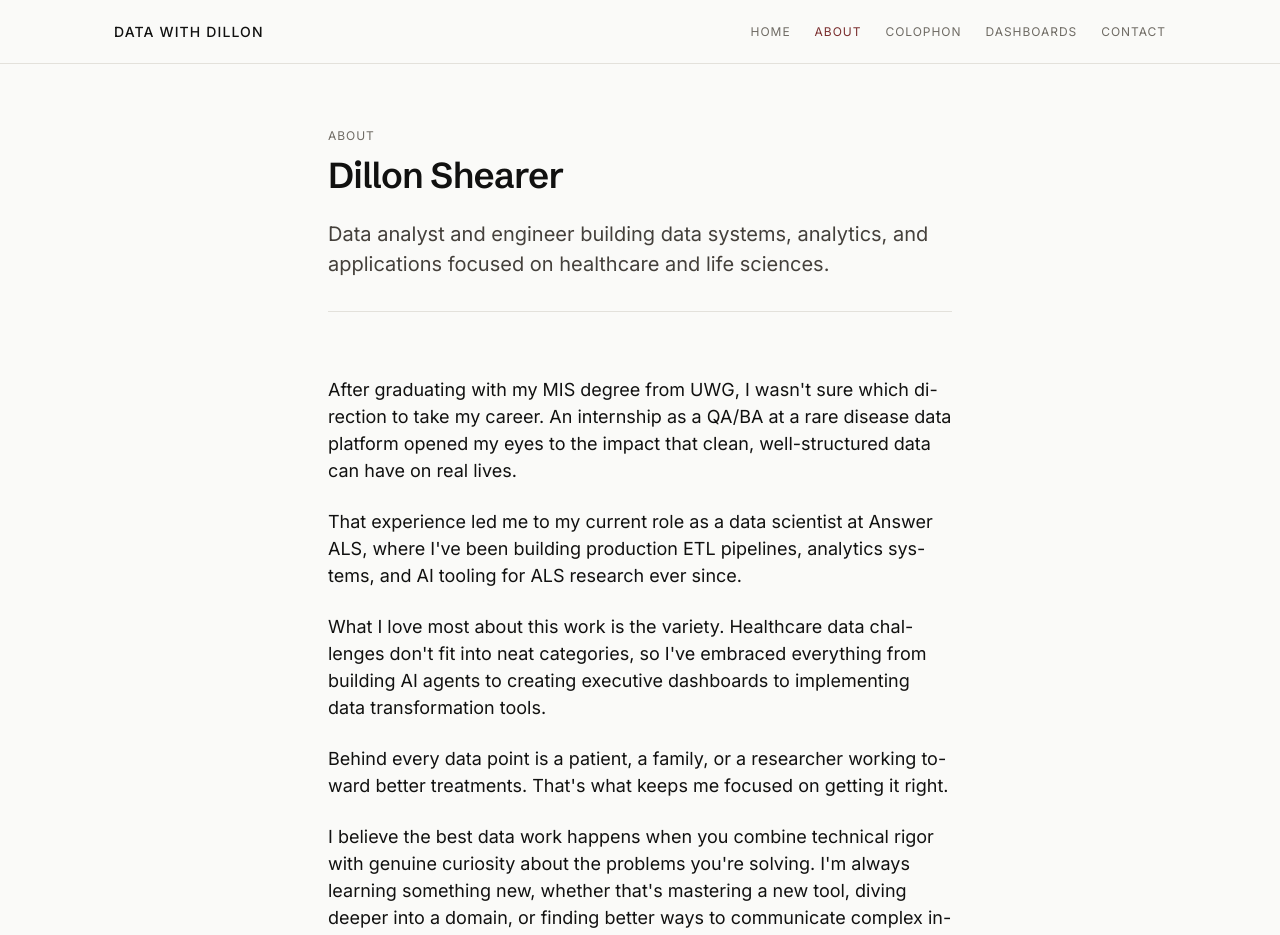
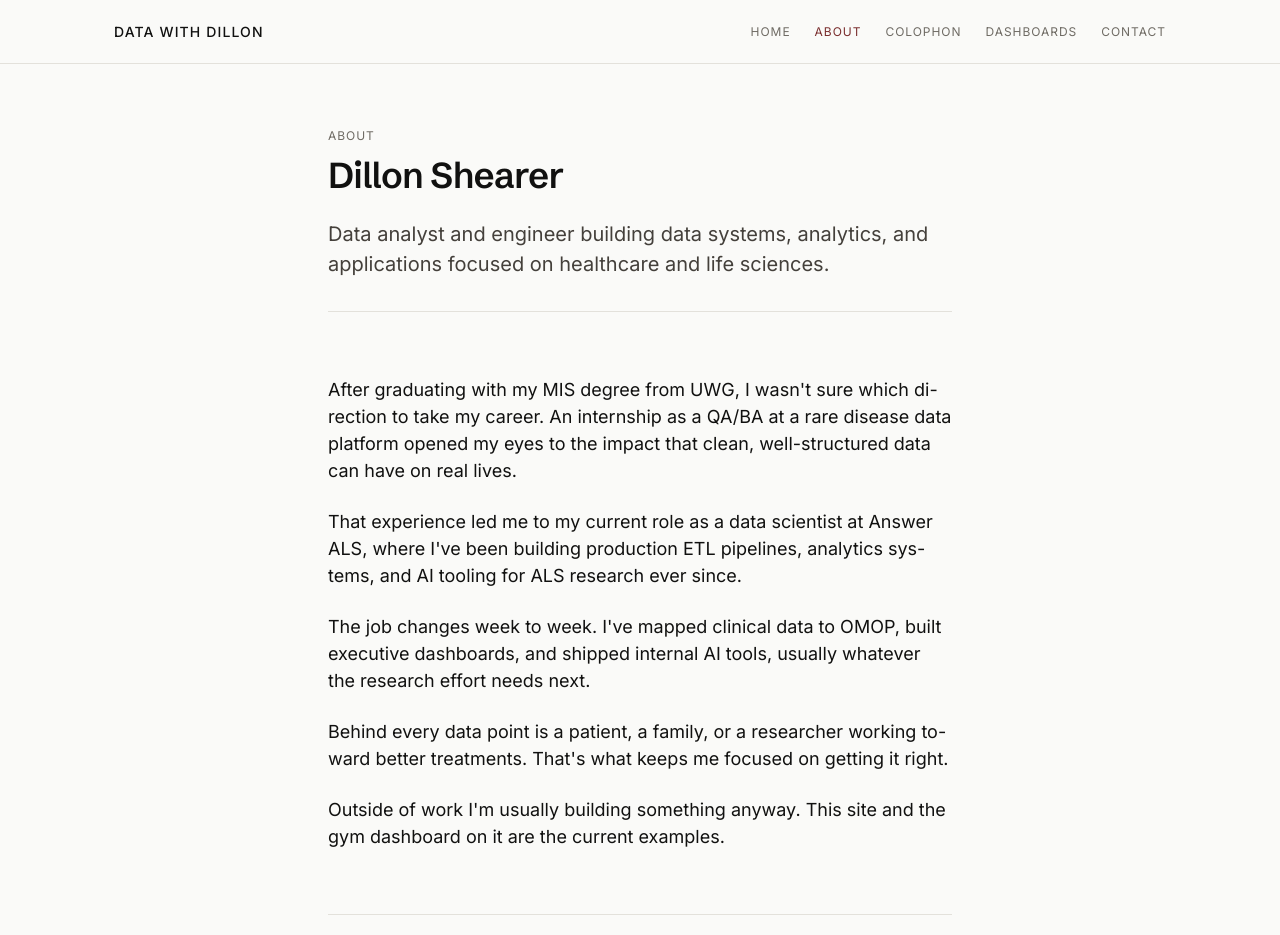
Before and after one commit to dillon-shearer/ds-portfolio, a Next.js app: page /about in a window 1280 px wide. Shown: the top 935 px of the page. Built offline with nearby package versions, Linux system fonts and the light colour scheme; no server answers.

Commit message:
P5-T43: publish content updates and ignore local artifacts

```diff
--- a/content/about.ts
+++ b/content/about.ts
@@ -3,9 +3,9 @@ import { SITE } from './site'
 export const BIO_PARAGRAPHS: string[] = [
   "After graduating with my MIS degree from UWG, I wasn't sure which direction to take my career. An internship as a QA/BA at a rare disease data platform opened my eyes to the impact that clean, well-structured data can have on real lives.",
   "That experience led me to my current role as a data scientist at Answer ALS, where I've been building production ETL pipelines, analytics systems, and AI tooling for ALS research ever since.",
-  "What I love most about this work is the variety. Healthcare data challenges don't fit into neat categories, so I've embraced everything from building AI agents to creating executive dashboards to implementing data transformation tools.",
+  "The job changes week to week. I've mapped clinical data to OMOP, built executive dashboards, and shipped internal AI tools, usually whatever the research effort needs next.",
   "Behind every data point is a patient, a family, or a researcher working toward better treatments. That's what keeps me focused on getting it right.",
-  "I believe the best data work happens when you combine technical rigor with genuine curiosity about the problems you're solving. I'm always learning something new, whether that's mastering a new tool, diving deeper into a domain, or finding better ways to communicate complex insights to diverse stakeholders.",
+  "Outside of work I'm usually building something anyway. This site and the gym dashboard on it are the current examples.",
 ]
 
 export const ABOUT_PAGE = {
--- a/content/contact.ts
+++ b/content/contact.ts
@@ -6,7 +6,7 @@ export const CONTACT_PAGE = {
 } as const
 
 export const LEAD =
-  "I'd love to hear from you. Send me a message and I'll respond as soon as possible."
+  "If you're hiring for data work or want to talk about a project, send a message. It goes straight to my inbox."
 
 export const ELSEWHERE: {
   label: string
--- a/content/dashboards.ts
+++ b/content/dashboards.ts
@@ -21,7 +21,7 @@ export const DASHBOARDS: {
       'Personal training log with volume analytics, split tracking, exercise PRs, and an AI coaching assistant.',
     href: '/dashboards/gym',
     longDescription:
-      'A personal training dashboard built on top of every workout I log. It tracks weekly volume, splits, body part frequency, exercise PRs, and an interactive 3D body diagram, plus an AI coach that can answer questions directly against the lift database.',
+      'A personal training dashboard built on top of every workout I log. It tracks weekly volume, splits, body part frequency, and exercise PRs, and includes an interactive 3D body diagram plus an AI coach that answers questions directly against the lift database.',
     tech: ['Next.js', 'PostgreSQL', 'Recharts', 'React Three Fiber', 'OpenAI'],
     caseStudy: {
       href: GYM_TRACKER_CASE_STUDY.route,
```
Also changed, not shown: 1 other file (tests, documents, lock files or other folders).
